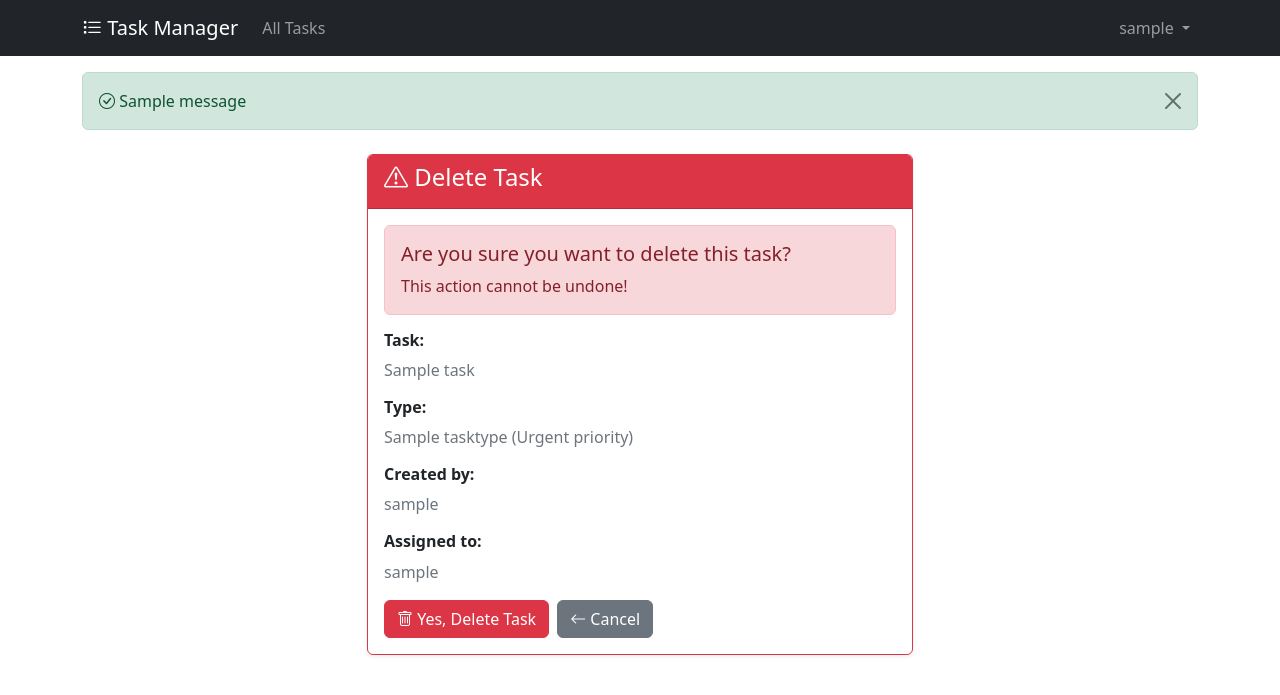
After one commit to Orixara/py-it-tasks-manager, a Django app: page /task/1/delete/ in a window 1280 px wide. The commit adds this page. Shown: the top 695 px of the page. Run offline with Django 5.2, Linux system fonts and the light colour scheme; a user stored in the database is signed in; tables that the repository leaves empty hold one stand-in row (values such as "Sample post"); one stand-in notice (Sample message) is shown.

Commit message:
Created edit and delete view for tasks and templates for them, added display and logic for messages about successful creation, editing, and deletion of tasks

```diff
--- a/manager/urls.py
+++ b/manager/urls.py
@@ -4,6 +4,8 @@ from manager.views import (
     TaskListView,
     TaskDetailView,
     TaskCreateView,
+    TaskUpdateView,
+    TaskDeleteView,
 )
 
 app_name = "manager"
@@ -12,4 +14,6 @@ urlpatterns = [
     path("", TaskListView.as_view(), name="task-list"),
     path("task/<int:pk>/", TaskDetailView.as_view(), name="task-detail"),
     path("task/create/", TaskCreateView.as_view(), name="task-create"),
+    path("task/<int:pk>/edit/", TaskUpdateView.as_view(), name="task-update"),
+    path("task/<int:pk>/delete/", TaskDeleteView.as_view(), name="task-delete"),
 ]
--- a/manager/views.py
+++ b/manager/views.py
@@ -1,5 +1,6 @@
 from django.urls import reverse_lazy
 from django.views import generic
+from django.contrib import messages
 from django.contrib.auth.mixins import LoginRequiredMixin
 
 from manager.forms import TaskForm
@@ -26,4 +27,63 @@ class TaskCreateView(LoginRequiredMixin, generic.CreateView):
 
     def form_valid(self, form):
         form.instance.created_by = self.request.user
+        messages.success(
+            self.request,
+            f"Task '{form.instance.name}' was created successfully!"
+        )
         return super().form_valid(form)
+
+    def get_context_data(self, **kwargs):
+        context = super().get_context_data(**kwargs)
+        context.update(
+            {
+                "title": "Create New Task",
+                "button_text": "Create Task",
+                "cancel_url": reverse_lazy("manager:task-list"),
+            }
+        )
+        return context
+
+
+class TaskUpdateView(LoginRequiredMixin, generic.UpdateView):
+    model = Task
+    form_class = TaskForm
+    template_name = "manager/task_form.html"
+
+    def get_success_url(self):
+        return reverse_lazy("manager:task-detail", kwargs={"pk": self.object.pk})
+
+    def form_valid(self, form):
+        messages.success(
+            self.request,
+            f"Task '{form.instance.name}' was updated successfully!"
+        )
+        return super().form_valid(form)
+
+    def get_context_data(self, **kwargs):
+        context = super().get_context_data(**kwargs)
+        context.update(
+            {
+                "title": "Edit Task",
+                "button_text": "Update Task",
+                "cancel_url": reverse_lazy(
+                    "manager:task-detail",
+                    kwargs={"pk": self.object.pk}
+                ),
+            }
+        )
+        return context
+
+
+class TaskDeleteView(LoginRequiredMixin, generic.DeleteView):
+    model = Task
+    template_name = "manager/task_confirm_delete.html"
+    success_url = reverse_lazy("manager:task-list")
+
+    def delete(self, request, *args, **kwargs):
+        task_name = self.get_object().name
+        messages.success(
+            request,
+            f"Task '{task_name}' was deleted successfully!"
+        )
+        return super().delete(request, *args, **kwargs)
--- a/templates/base.html
+++ b/templates/base.html
@@ -20,6 +20,10 @@
     {% include "includes/navbar.html" %}
   {% endblock %}
 
+  <div class="container mt-3">
+    {% include "includes/messages.html" %}
+  </div>
+
   <div class="container mt-4">
         {% block content %}
         {% endblock %}
--- /dev/null
+++ b/templates/includes/messages.html
@@ -0,0 +1,14 @@
+{% if messages %}
+  {% for message in messages %}
+    <div class="alert alert-{{ message.tags }} alert-dismissible fade show" role="alert">
+      <strong>
+        {% if message.tags == 'success' %}<i class="bi bi-check-circle"></i>{% endif %}
+        {% if message.tags == 'error' %}<i class="bi bi-exclamation-triangle"></i>{% endif %}
+        {% if message.tags == 'warning' %}<i class="bi bi-exclamation-circle"></i>{% endif %}
+        {% if message.tags == 'info' %}<i class="bi bi-info-circle"></i>{% endif %}
+      </strong>
+      {{ message }}
+      <button type="button" class="btn-close" data-bs-dismiss="alert"></button>
+    </div>
+  {% endfor %}
+{% endif %}
--- /dev/null
+++ b/templates/manager/task_confirm_delete.html
@@ -0,0 +1,53 @@
+{% extends "base.html" %}
+
+{% block title %}Delete Task - {{ block.super }}{% endblock %}
+
+{% block content %}
+<div class="row justify-content-center">
+  <div class="col-lg-6">
+    <div class="card shadow-sm border-danger">
+      <div class="card-header bg-danger text-white">
+        <h4><i class="bi bi-exclamation-triangle"></i> Delete Task</h4>
+      </div>
+      <div class="card-body">
+        <div class="alert alert-danger">
+          <h5>Are you sure you want to delete this task?</h5>
+          <p class="mb-0">This action cannot be undone!</p>
+        </div>
+
+        <div class="mb-3">
+          <h6><strong>Task:</strong></h6>
+          <p class="text-muted">{{ task.name }}</p>
+
+          <h6><strong>Type:</strong></h6>
+          <p class="text-muted">{{ task.task_type }} ({{ task.get_priority_display }} priority)</p>
+
+          <h6><strong>Created by:</strong></h6>
+          <p class="text-muted">{{ task.created_by.username }}</p>
+
+          {% if task.assignees.all %}
+            <h6><strong>Assigned to:</strong></h6>
+            <p class="text-muted">
+              {% for assignee in task.assignees.all %}
+                {{ assignee.username }}{% if not forloop.last %}, {% endif %}
+              {% endfor %}
+            </p>
+          {% endif %}
+        </div>
+
+        <form method="post">
+          {% csrf_token %}
+          <div class="d-flex gap-2">
+            <button type="submit" class="btn btn-danger">
+              <i class="bi bi-trash"></i> Yes, Delete Task
+            </button>
+            <a href="{% url 'manager:task-detail' task.pk %}" class="btn btn-secondary">
+              <i class="bi bi-arrow-left"></i> Cancel
+            </a>
+          </div>
+        </form>
+      </div>
+    </div>
+  </div>
+</div>
+{% endblock %}
--- a/templates/manager/task_detail.html
+++ b/templates/manager/task_detail.html
@@ -73,13 +73,13 @@
       </div>
       <div class="card-body">
         <div class="d-grid gap-2">
-          <a href="#" class="btn btn-primary">
+          <a href="{% url 'manager:task-update' pk=task.id %}" class="btn btn-primary">
             <i class="bi bi-pencil"></i> Edit Task
           </a>
           <button class="btn btn-success">
             <i class="bi bi-check-circle"></i> Mark as {% if task.is_completed %}Incomplete{% else %}Complete{% endif %}
           </button>
-          <a href="#" class="btn btn-danger">
+          <a href="{% url 'manager:task-delete' pk=task.id %}" class="btn btn-danger">
             <i class="bi bi-trash"></i> Delete Task
           </a>
           <a href="{% url 'manager:task-list' %}" class="btn btn-secondary">
```
Also changed, not shown: templates/manager/task_form.html (+4 -4 lines).
